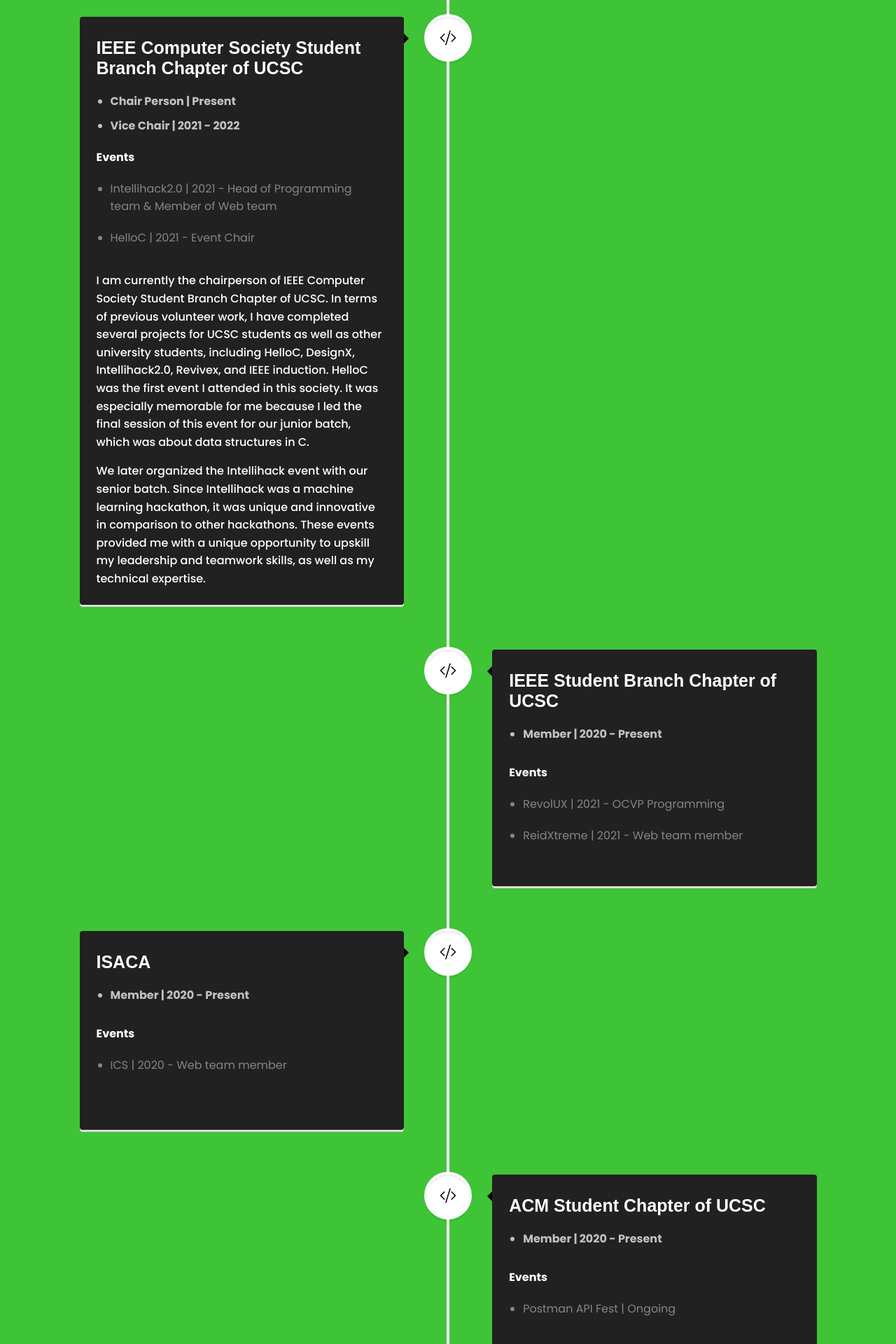
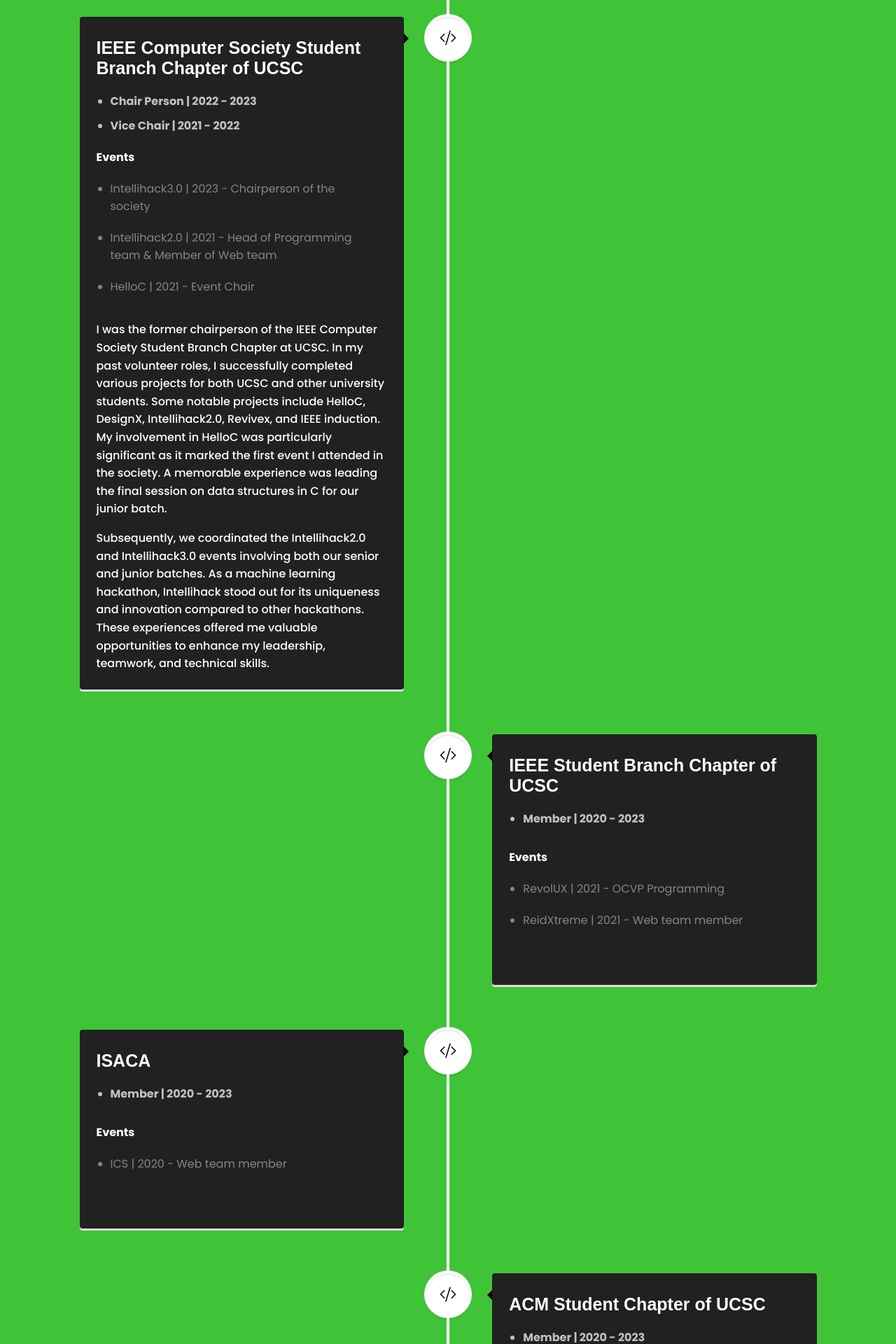
Before and after one commit to YohanNayanajith/portfolio, a React (Create React App) app: page / in a window 1280 px wide. Shown: the part 4660-6580 px from the top of the page at 70% size. Built offline with nearby package versions, Linux system fonts and the light colour scheme; a web font is replaced by a local one.

Commit message:
task/change volunteer data

```diff
--- a/src/components/Volunteer/VolunteerTimeline.js
+++ b/src/components/Volunteer/VolunteerTimeline.js
@@ -94,7 +94,13 @@
                     <></>
                   )}
 
-                  {element.event2 ? <li>{element.event2}</li> : <></>}
+                  {element.event2 ? (
+                    <li style={{ marginBottom: 20 }}>{element.event2}</li>
+                  ) : (
+                    <></>
+                  )}
+
+                  {element.event3 ? <li>{element.event3}</li> : <></>}
                 </ul>
                 <p>{element.description}</p>
                 {element.description1 ? <p>{element.description1}</p> : <></>}
--- a/src/data/testimonialsData.js
+++ b/src/data/testimonialsData.js
@@ -16,40 +16,47 @@
     {
         id: 1,
         name: 'University of Colombo School of Computing',
+        title: 'TOC 23 - Cricket Tournament',
+        text: 'There was a cricket tournament named TOC22 which is organized by student union of UCSC . I was a team member of "eleven ducks" team, one of the teams of TOC22 and gladly secured championship consecutive second time.',
+        image: cricket
+    },
+    {
+        id: 2,
+        name: 'University of Colombo School of Computing',
         title: 'TOC 22 - Cricket Tournament',
         text: 'There was a cricket tournament named TOC22 which is organized by student union of UCSC . I was a team member of "eleven ducks" team, one of the teams of TOC22 and gladly secured championship.',
         image: cricket
     },
     {
-        id: 2,
+        id: 3,
         name: 'Boys Model School, Malabe',
         title: 'Senior Prefect',
         text: "I was one of the senior prefects in Boys Model School Malabe and held this position for 3 consecutive years. (2013,2014, and 2015)",
         image: boy2
     },
     {
-        id: 3,
+        id: 4,
         name: 'Cub Scouting - Boys Model School, Malabe',
         title: 'Gold Star Award',
         text: "I have the great pleasure to have Gold Star Award. Because this is the highest award in worldwide cub scouting.",
         image: boy_scout
     },
     {
-        id: 4,
+        id: 5,
         name: 'Blue Gold & Blue Volleyball Tournament | 2014',
         title: 'Under-17 | Runner-Up',
         text: "Blue Gold & Blue Volleyball tournament organized by Royal College. I had represented Malabe Boys Model School volleyball team and secured Runner-Up in the under-17 category at the western province volleyball tournament 2014.",
         image: volleyball
     },
     {
-        id: 5,
+        id: 6,
         name: 'Inter - School Sport Meet | 2014',
         title: 'Under-17 | Champion',
         text: "In Inter-School Sports Meet, I had represented Malabe Boys Model School volleyball team and secured Champion in the under-17 category at the kaduwela education division volleyball tournament 2014.",
         image: volleyball
     },
     {
-        id: 6,
+        id: 7,
         name: 'Inter - School Sport Meet | 2013',
         title: 'Under-15 | Runner-Up',
         text: "In Inter-School Sports Meet, I had represented Malabe Boys Model School volleyball team and secured Runner-Up in the under-17 category at the kaduwela education division volleyball tournament 2013.",
--- a/src/data/timelineData.js
+++ b/src/data/timelineData.js
@@ -2,18 +2,19 @@
     {
       id: 1,
       title: "IEEE Computer Society Student Branch Chapter of UCSC",
-      position1: "Chair Person | Present",
+      position1: "Chair Person | 2022 - 2023",
       position2: "Vice Chair | 2021 - 2022",
-      event1:"Intellihack2.0 | 2021 - Head of Programming team & Member of Web team",
-      event2: "HelloC | 2021 - Event Chair",
-      description:"I am currently the chairperson of  IEEE Computer Society Student Branch Chapter of UCSC. In terms of previous volunteer work, I have completed several projects for UCSC students as well as other university students, including HelloC, DesignX, Intellihack2.0, Revivex, and IEEE induction. HelloC was the first event I attended in this society. It was especially memorable for me because I led the final session of this event for our junior batch, which was about data structures in C.",
-      description1:"We later organized the Intellihack event with our senior batch. Since Intellihack was a machine learning hackathon, it was unique and innovative in comparison to other hackathons. These events provided me with a unique opportunity to upskill my leadership and teamwork skills, as well as my technical expertise.",
+      event1:"Intellihack3.0 | 2023 - Chairperson of the society",
+      event2:"Intellihack2.0 | 2021 - Head of Programming team & Member of Web team",
+      event3: "HelloC | 2021 - Event Chair",
+      description:"I was the former chairperson of the IEEE Computer Society Student Branch Chapter at UCSC. In my past volunteer roles, I successfully completed various projects for both UCSC and other university students. Some notable projects include HelloC, DesignX, Intellihack2.0, Revivex, and IEEE induction. My involvement in HelloC was particularly significant as it marked the first event I attended in the society. A memorable experience was leading the final session on data structures in C for our junior batch.",
+      description1:"Subsequently, we coordinated the Intellihack2.0 and Intellihack3.0 events involving both our senior and junior batches. As a machine learning hackathon, Intellihack stood out for its uniqueness and innovation compared to other hackathons. These experiences offered me valuable opportunities to enhance my leadership, teamwork, and technical skills.",
       date: "2020 - Present",
     },
     {
       id: 2,
       title: "IEEE Student Branch Chapter of UCSC",
-      position1: "Member | 2020 - Present",
+      position1: "Member | 2020 - 2023",
       event1:"RevolUX | 2021 - OCVP Programming",
       event2: "ReidXtreme | 2021 - Web team member",
     //   description:"The proposal submissions for the initial phase will be opened. The initial round will be an ideathon. The problem should be from one of the given domains, or if contestants choose a different domain, they can use the wildcard option. They must submit a proposal describing the machine learning solution to the problem within the selected area.",
@@ -22,7 +23,7 @@
     {
       id: 3,
       title: "ISACA",
-      position1: "Member | 2020 - Present",
+      position1: "Member | 2020 - 2023",
       event1:"ICS | 2020 - Web team member",
     //   description:"The proposal submissions for the initial phase will be opened. The initial round will be an ideathon. The problem should be from one of the given domains, or if contestants choose a different domain, they can use the wildcard option. They must submit a proposal describing the machine learning solution to the problem within the selected area.",
       date: "2020 - Present",
@@ -30,16 +31,16 @@
     {
       id: 4,
       title: "ACM Student Chapter of UCSC",
-      position1: "Member | 2020 - Present",
-      event1:"Postman API Fest | Ongoing",
+      position1: "Member | 2020 - 2023",
+      event1:"Postman API Fest | 2022",
     //   description:"The proposal submissions for the initial phase will be opened. The initial round will be an ideathon. The problem should be from one of the given domains, or if contestants choose a different domain, they can use the wildcard option. They must submit a proposal describing the machine learning solution to the problem within the selected area.",
       date: "2020 - Present",
     },
     {
       id: 5,
       title: "Computer Science Society of University of Colombo",
-      position1: "Member | 2020 - Present",
-      event1:"Sense and Science | Ongoing",
+      position1: "Member | 2020 - 2023",
+      event1:"Sense and Science | 2022",
     //   description:"The proposal submissions for the initial phase will be opened. The initial round will be an ideathon. The problem should be from one of the given domains, or if contestants choose a different domain, they can use the wildcard option. They must submit a proposal describing the machine learning solution to the problem within the selected area.",
       date: "2020 - Present",
     },
```
